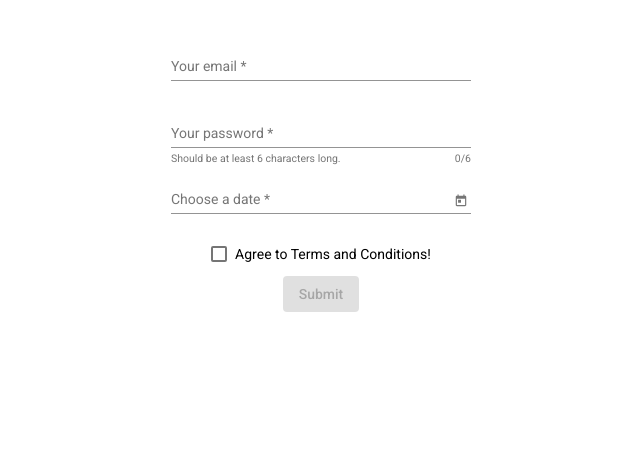
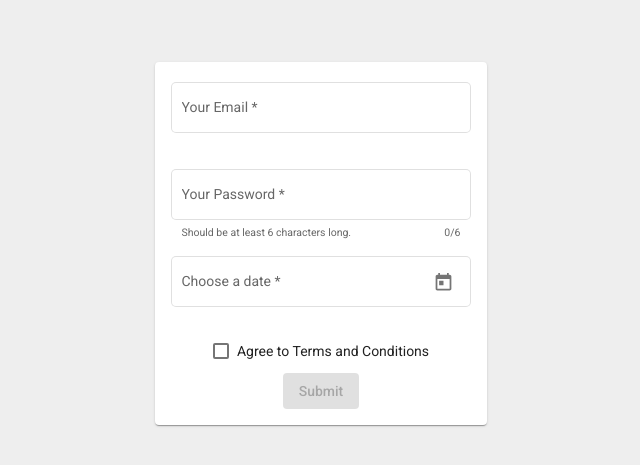
Before and after one commit to meolivares06/fitness-tracking, an Angular app: page /signup in a window 1280 px wide. Shown: the part 103-568 px from the top of the page, without its empty margins (319-959 px from the left). Built offline with nearby package versions, Linux system fonts and the light colour scheme.

Commit message:
Signup Form Variante.  - MatCard as container inside section  - Appearance outline

```diff
--- a/src/app/auth/signup/signup.component.html
+++ b/src/app/auth/signup/signup.component.html
@@ -1,57 +1,63 @@
-<section fxLayout='row' fxLayoutAlign='center'>
-<form
-  class='form-signup'
-  fxLayout='column'
-  fxLayoutAlign='center center'
-  fxLayoutGap='10px'
-  #f="ngForm"
-  (ngSubmit)="onSubmit(f)">
-    <mat-form-field>
-        <mat-label>Your email</mat-label>
+<section >
+  <mat-card>
+    <form
+      fxLayout="column" fxLayoutGap="10px" fxLayoutAlign="center center"
+      #f="ngForm" (ngSubmit)="onSubmit(f)"
+    >
+      <mat-form-field appearance="outline">
+        <mat-label>Your Email</mat-label>
         <input
-            matInput
-            type="text"
-            placeholder="Your Email"
-            email
-            name="email"
-            #emailInput='ngModel'
-            ngModel
-            required
+          matInput
+          email
+          ngModel
+          #emailInput="ngModel"
+          name="email"
+          required
+          placeholder="Enter your email"
         />
-        <mat-error *ngIf="emailInput.hasError('required')">You must enter an email</mat-error>
-        <mat-error *ngIf="!emailInput.hasError('required')">You must enter a valid email</mat-error>
-    </mat-form-field>
+        <mat-error *ngIf="emailInput.hasError('required')">The email field must not be empty</mat-error>
+        <mat-error *ngIf="emailInput.hasError('email')">You must enter a valid email</mat-error>
 
+      </mat-form-field>
 
-    <mat-form-field hintLabel="Should be at least 6 characters long.">
+      <mat-form-field appearance="outline" hintLabel="Should be at least 6 characters long.">
+        <mat-label>Your Password</mat-label>
+        <input
+          matInput
+          ngModel
+          #passwordInput="ngModel"
+          name="password"
+          required
+          minlength="6"
+          placeholder="Enter your password"
+        />
+        <mat-hint align="end">{{passwordInput.value?.length || 0}}/6</mat-hint>
+        <mat-error *ngIf="emailInput.hasError('required')">The password field must not be empty</mat-error>
 
-        <mat-label>Your password</mat-label>
+      </mat-form-field>
 
+      <mat-form-field appearance="outline">
+        <mat-label>Choose a date</mat-label>
         <input
-            matInput
-            type="password"
-            name="password"
-            placeholder="Your Password"
-            #passwordInput='ngModel'
-            ngModel
-            required
-            minlength="6" />
+          matInput
+          [matDatepicker]="myDatepicker"
+          required
+          [max]="maxDate"
+          name="birthdate"
+          ngModel
+        />
+        <mat-datepicker-toggle matSuffix [for]="myDatepicker"></mat-datepicker-toggle>
+        <mat-datepicker #myDatepicker></mat-datepicker>
+      </mat-form-field>
 
-        <mat-hint align="end">{{passwordInput.value?.length || 0}}/6</mat-hint>
+      <mat-checkbox
+        class="mat-checkbox__display"
+        required
+        name="agreement"
+        ngModel
+      >Agree to Terms and Conditions</mat-checkbox>
 
-
-    </mat-form-field>
-
-    <mat-form-field>
-      <mat-label>Choose a date</mat-label>
-      <input matInput [matDatepicker]="picker" [max]="maxDate" ngModel name="birthday" required>
-      <mat-datepicker-toggle matSuffix [for]="picker"></mat-datepicker-toggle>
-      <mat-datepicker #picker></mat-datepicker>
-    </mat-form-field>
-
-    <mat-checkbox ngModel name="agree" required>Agree to Terms and Conditions!</mat-checkbox>
-
-    <button mat-raised-button type="submit" color="primary" [disabled]="f.invalid">Submit</button>
-</form>
-
+      <button mat-raised-button color="primary" [disabled]="f.invalid">Submit</button>
+    </form>
+  </mat-card>
 </section>
--- a/src/app/auth/signup/signup.component.scss
+++ b/src/app/auth/signup/signup.component.scss
@@ -1,15 +1,31 @@
 $form-height: 70vh;
 $form-width: 300px;
 $min-width: 150px;
-$max-width: 500px;
-.form-signup {
-    height: $form-height;
+$max-width: 300px;
+$full-width: 100%;
 
-    min-width: $min-width;
-    max-width: $max-width;
-    width: $form-width;
+
+section {
+  height: 100vh;
+  background-color: #eee;
+  padding-top: 50px;
 }
 
+
+mat-card {
+  margin: 15px;
+  max-width: $max-width;
+  min-width: $min-width;
+}
 .mat-form-field {
-    width: $form-width;
+  width: $full-width;
 }
+
+@media screen and (min-width: 568px) {
+  section {
+    padding-top: 150px;
+  }
+  mat-card {
+    margin: 15px auto;
+  }
+}
--- a/src/index.html
+++ b/src/index.html
@@ -6,7 +6,7 @@
   <base href="/">
   <meta name="viewport" content="width=device-width, initial-scale=1">
   <link rel="icon" type="image/x-icon" href="favicon.ico">
-  <link href="https://fonts.googleapis.com/css?family=Roboto:300,400,500&display=swap" rel="stylesheet">
+  <link href=" https://fonts.googleapis.com/css?family=Roboto:300,400,500&display=swap" rel="stylesheet">
   <link href="https://fonts.googleapis.com/icon?family=Material+Icons" rel="stylesheet">
 </head>
 <body class="mat-typography">
```
Also changed, not shown: src/app/material/material.module.ts (+19 -3 lines).
